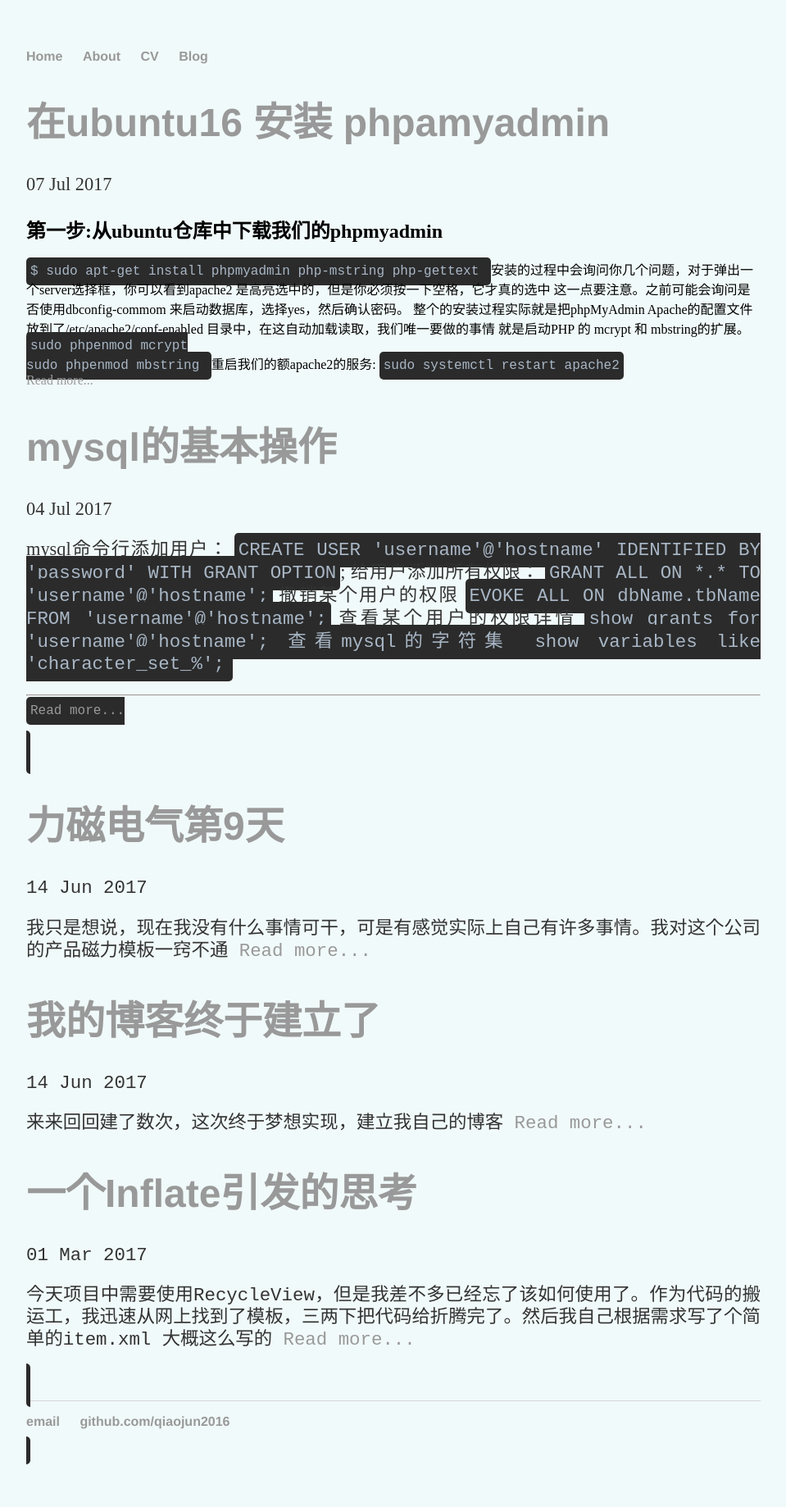
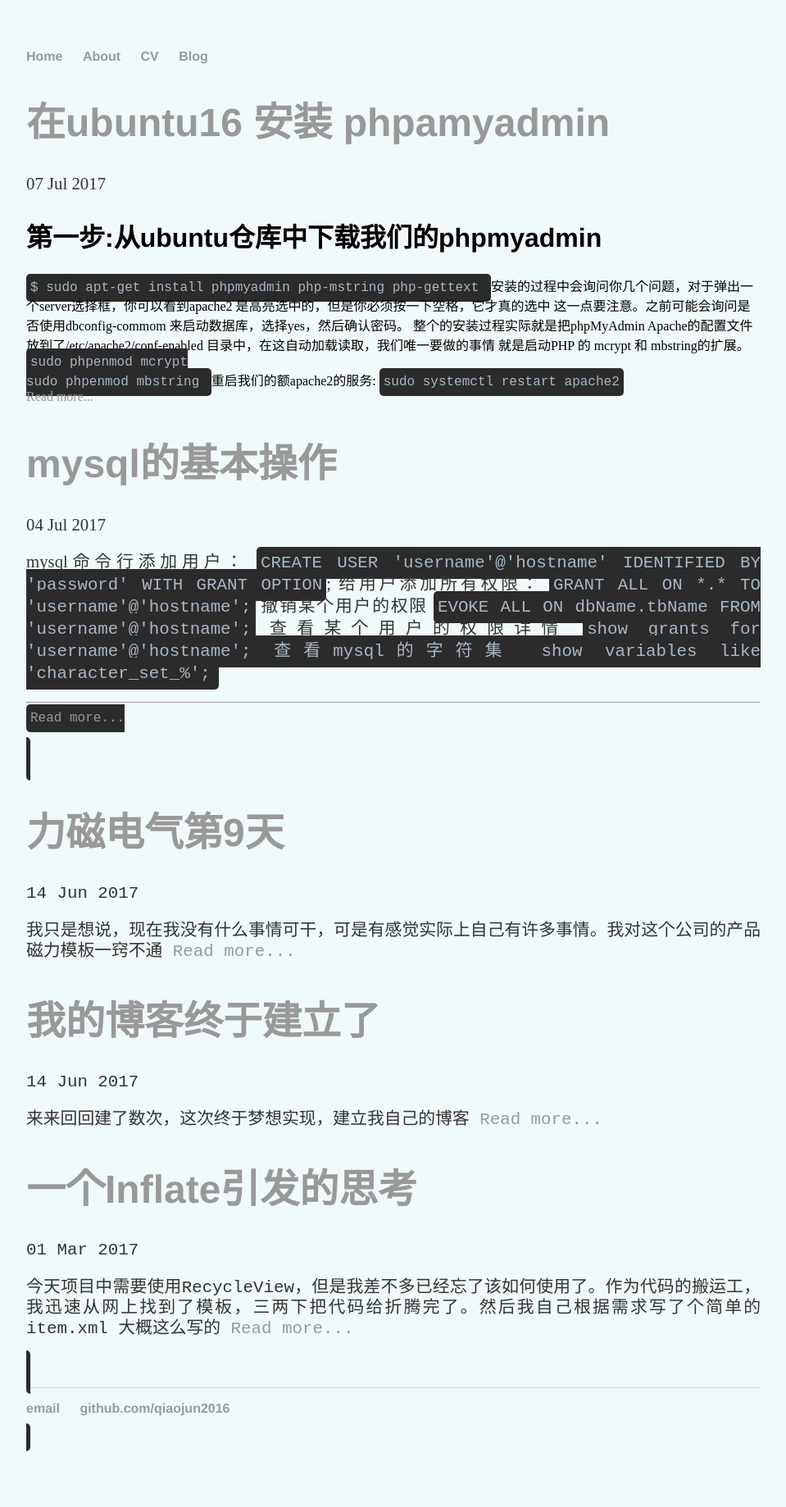
Before and after one commit to qiaojun2016/qiaojun2016.github.io, a Jekyll site: the page built from blog/index.html, in a window 1280 px wide. Shown: the whole page at 82% size, without its empty margins (160-1119 px from the left). Built offline with Jekyll 4.4.1, drawn with Linux system fonts in a browser that asks for light colours; the list of posts is cut into pages by our own code.

Commit message:
Update main.css

```diff
--- a/css/main.css
+++ b/css/main.css
@@ -24,8 +24,12 @@
     font-size: 3em;
     font-family:'Helvetica', 'Arial', 'Sans-Serif';
 }
+h2 {
+    font-size: 2em;
+    font-family:'Helvetica', 'Arial', 'Sans-Serif';
+}
 p {
-    font-size: 1.4em;
+    font-size: 1.3em;
     line-height: 1.2em;
     text-align:justify;
     color: #333;
```
